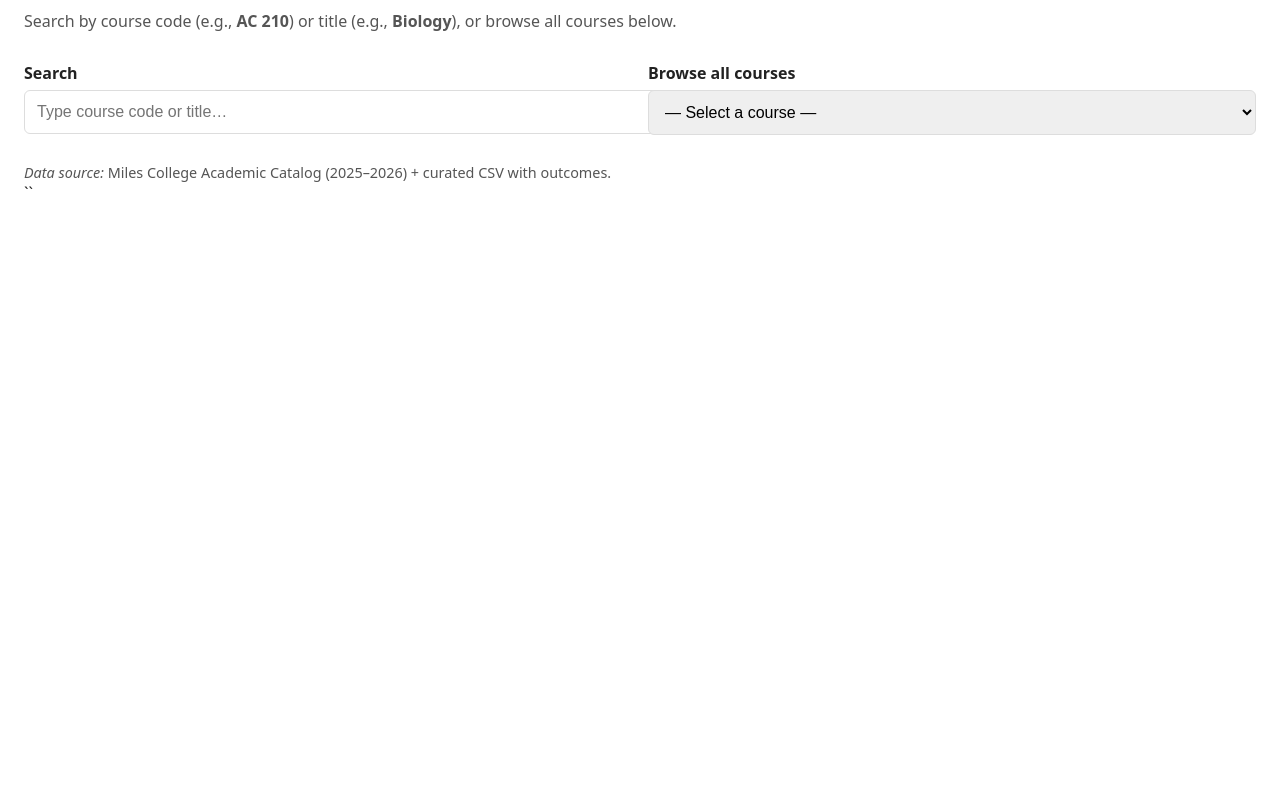
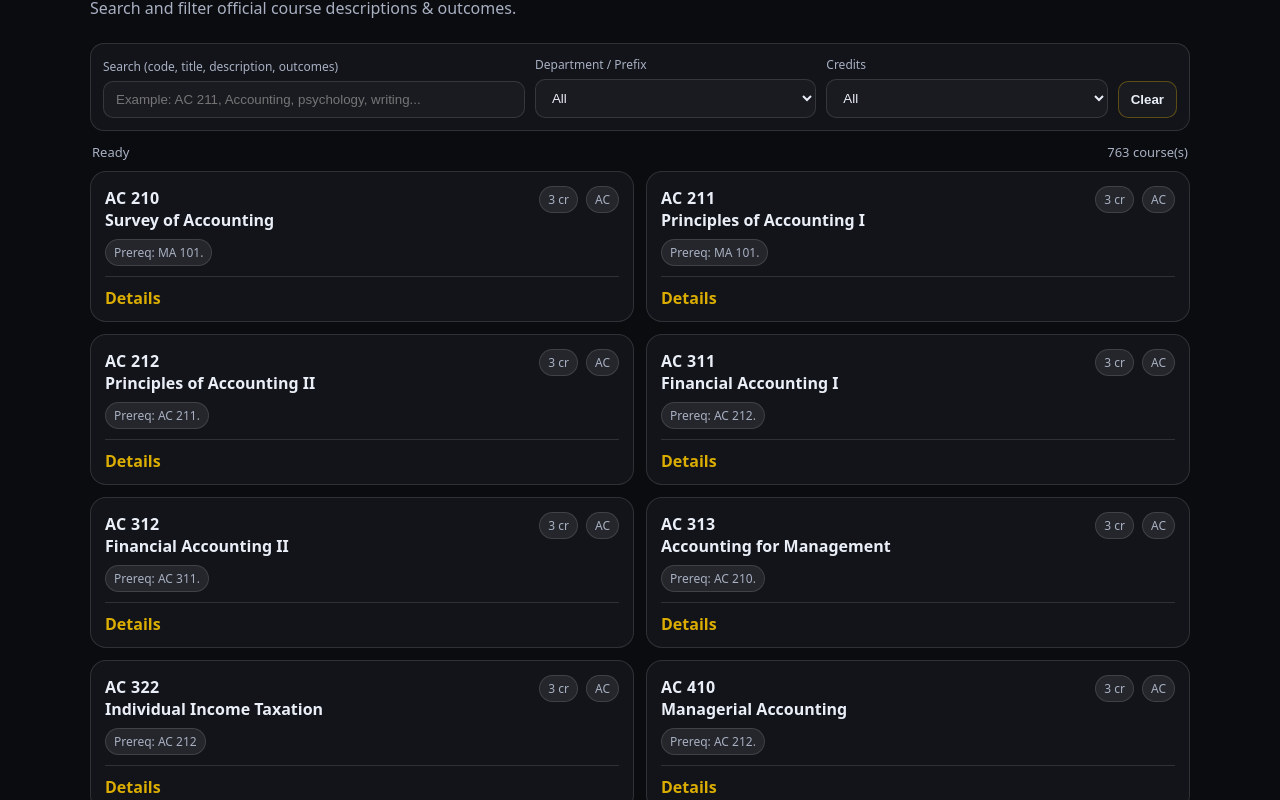
Before and after one commit to jarralynne/miles-course-finder, a plain HTML site: page index.html in a window 1280 px wide. Shown: the part 73-873 px from the top of the page. Before the commit the page ends 800 px from the top, so only its background shows below. Drawn offline with nearby package versions, Linux system fonts and the light colour scheme.

Commit message:
Update index.html

```diff
--- a/index.html
+++ b/index.html
@@ -1,178 +1,399 @@
-
-<!DOCTYPE html>
+<!doctype html>
 <html lang="en">
 <head>
   <meta charset="utf-8" />
-  <title>Miles College — Course Finder</title>
-  <meta name="viewport" content="width=device-width, initial-scale=1" />
+  <meta name="viewport" content="width=device-width,initial-scale=1" />
+  <title>Miles College Course Finder</title>
+
+  <!-- Papa Parse for CSV parsing -->
+  <script src="https://cdn.jsdelivr.net/npm/papaparse@5.4.1/papaparse.min.js"></script>
+
   <style>
     :root {
-      --bg: #ffffff;
-      --card: #f7f7f7;
-      --text: #222;
-      --muted: #555;
-      --accent: #5c7cfa;
-      --border: #ddd;
+      --bg: #0b0c10;
+      --panel: #12141a;
+      --text: #eaeef7;
+      --muted: #a8b0c2;
+      --border: rgba(255,255,255,.12);
+      --chip: rgba(255,255,255,.08);
+      --accent: #dbad00; /* Miles gold-ish */
     }
-    body { font-family: system-ui, -apple-system, Segoe UI, Roboto, Arial, sans-serif; background: var(--bg); color: var(--text); margin: 24px; }
-    h1 { margin-bottom: 6px; }
-    p { color: var(--muted); }
-    label { display: block; font-weight: 600; margin-top: 14px; }
-    input, select {
-      width: 100%; padding: 12px; margin-top: 6px; border: 1px solid var(--border);
-      border-radius: 6px; font-size: 16px;
+    body {
+      margin: 0;
+      font-family: system-ui, -apple-system, Segoe UI, Roboto, Arial, sans-serif;
+      background: var(--bg);
+      color: var(--text);
     }
-    .row { display: grid; grid-template-columns: 1fr 1fr; gap: 16px; }
-    .result {
-      margin-top: 20px; background: var(--card); border: 1px solid var(--border);
-      border-radius: 10px; padding: 18px;
+    header {
+      padding: 28px 16px 12px;
+      max-width: 1100px;
+      margin: 0 auto;
     }
-    .meta { color: var(--muted); font-size: 0.95rem; margin-top: 8px; }
-    .outcomes { margin-top: 12px; }
-    .hidden { display: none; }
-    .badge { display: inline-block; background: #eef; color: #244;
-      padding: 3px 8px; margin-right: 8px; border-radius: 999px; font-size: 0.85rem;
+    h1 { margin: 0 0 6px; font-size: 26px; }
+    p { margin: 0; color: var(--muted); }
+    .wrap {
+      max-width: 1100px;
+      margin: 0 auto;
+      padding: 12px 16px 40px;
     }
-    .footer { margin-top: 28px; font-size: 0.9rem; color: var(--muted); }
+    .controls {
+      display: grid;
+      grid-template-columns: 1.5fr 1fr 1fr auto;
+      gap: 10px;
+      background: var(--panel);
+      border: 1px solid var(--border);
+      border-radius: 14px;
+      padding: 12px;
+      align-items: end;
+    }
+    .field label {
+      display: block;
+      font-size: 12px;
+      color: var(--muted);
+      margin: 0 0 6px;
+    }
+    input, select, button {
+      width: 100%;
+      box-sizing: border-box;
+      border-radius: 10px;
+      border: 1px solid var(--border);
+      background: rgba(255,255,255,.03);
+      color: var(--text);
+      padding: 10px 12px;
+      outline: none;
+    }
+    button {
+      cursor: pointer;
+      font-weight: 600;
+      border-color: rgba(219,173,0,.35);
+    }
+    button:hover { border-color: rgba(219,173,0,.65); }
+    .meta {
+      display: flex;
+      justify-content: space-between;
+      gap: 10px;
+      margin: 12px 2px 10px;
+      color: var(--muted);
+      font-size: 13px;
+    }
+    .grid {
+      display: grid;
+      grid-template-columns: repeat(2, minmax(0,1fr));
+      gap: 12px;
+      margin-top: 10px;
+    }
+    @media (max-width: 900px) {
+      .controls { grid-template-columns: 1fr; }
+      .grid { grid-template-columns: 1fr; }
+    }
+    .card {
+      background: var(--panel);
+      border: 1px solid var(--border);
+      border-radius: 16px;
+      padding: 14px 14px 12px;
+    }
+    .topline {
+      display: flex;
+      align-items: baseline;
+      justify-content: space-between;
+      gap: 10px;
+      margin-bottom: 8px;
+    }
+    .code { font-weight: 800; letter-spacing: .3px; }
+    .title { font-weight: 700; }
+    .chips { display: flex; gap: 8px; flex-wrap: wrap; }
+    .chip {
+      font-size: 12px;
+      padding: 4px 8px;
+      border-radius: 999px;
+      background: var(--chip);
+      border: 1px solid var(--border);
+      color: var(--muted);
+    }
+    details {
+      margin-top: 10px;
+      border-top: 1px solid var(--border);
+      padding-top: 10px;
+    }
+    summary {
+      cursor: pointer;
+      color: var(--accent);
+      font-weight: 700;
+      list-style: none;
+    }
+    summary::-webkit-details-marker { display: none; }
+    .block {
+      margin-top: 10px;
+      color: var(--text);
+      line-height: 1.35;
+    }
+    .block h3 {
+      font-size: 12px;
+      text-transform: uppercase;
+      letter-spacing: .6px;
+      color: var(--muted);
+      margin: 0 0 6px;
+    }
+    .block p { margin: 0; color: var(--text); }
+    .footer-note {
+      margin-top: 18px;
+      color: var(--muted);
+      font-size: 12px;
+    }
+    .error {
+      border: 1px solid rgba(255, 78, 78, .4);
+      background: rgba(255, 78, 78, .08);
+      padding: 12px;
+      border-radius: 12px;
+      color: #ffd2d2;
+      margin-top: 12px;
+      white-space: pre-wrap;
+    }
   </style>
 </head>
+
 <body>
-  <h1>Miles College — Course Finder</h1>
-  <p>Search by course code (e.g., <strong>AC 210</strong>) or title (e.g., <strong>Biology</strong>), or browse all courses below.</p>
+  <header>
+    <h1>Miles College Course Finder</h1>
+    <p>Search and filter official course descriptions & outcomes.</p>
+  </header>
 
-  <div class="row">
-    <div>
-      <label for="query">Search</label>
-      <input id="query" type="text" placeholder="Type course code or title…" />
+  <div class="wrap">
+    <div class="controls">
+      <div class="field">
+        <label for="q">Search (code, title, description, outcomes)</label>
+        <input id="q" type="search" placeholder="Example: AC 211, Accounting, psychology, writing..." autocomplete="off">
       </div>
-    <div>
-      <label for="picker">Browse all courses</label>
-      <select id="picker"><option value="">— Select a course —</option></select>
+
+      <div class="field">
+        <label for="dept">Department / Prefix</label>
+        <select id="dept">
+          <option value="">All</option>
+        </select>
+      </div>
+
+      <div class="field">
+        <label for="credits">Credits</label>
+        <select id="credits">
+          <option value="">All</option>
+        </select>
+      </div>
+
+      <div class="field">
+        <label>&nbsp;</label>
+        <button id="clearBtn" type="button">Clear</button>
       </div>
     </div>
 
-  <div id="result" class="result hidden">
-    <h2 id="title"></h2>
     <div class="meta">
-      <span class="badge"><strong>Code:</strong> <span id="code"></span></span>
-      <span class="badge"><strong>Credits:</strong> <span id="credits"></span></span>
-      <span class="badge"><strong>Prerequisites:</strong> <span id="prereq"></span></span>
-      <span class="badge"><strong>Co-requisites:</strong> <span id="coreq"></span></span>
+      <div id="status">Loading courses…</div>
+      <div id="count"></div>
     </div>
-    <p id="desc"></p>
-    <div class="outcomes">
-      <strong>Learning Outcomes:</strong>
-      <ul id="outcomes"></ul>
+
+    <div id="error" class="error" style="display:none;"></div>
+    <div id="results" class="grid"></div>
+
+    <div class="footer-note">
+      Tip: Click “Details” on a course to view the description and learning outcomes.
     </div>
   </div>
 
-  <div class="footer">
-    <em>Data source:</em> Miles College Academic Catalog (2025–2026) + curated CSV with outcomes.
+  <script>
+    // IMPORTANT: filename must match exactly
+    const CSV_PATH = "Miles_College_Course_Descriptions_with_Outcomes_CLEANED.csv";
+
+    /** @type {Array<Object>} */
+    let courses = [];
+
+    const elQ = document.getElementById("q");
+    const elDept = document.getElementById("dept");
+    const elCredits = document.getElementById("credits");
+    const elResults = document.getElementById("results");
+    const elStatus = document.getElementById("status");
+    const elCount = document.getElementById("count");
+    const elError = document.getElementById("error");
+    const elClear = document.getElementById("clearBtn");
+
+    function showError(msg) {
+      elError.style.display = "block";
+      elError.textContent =
+        "Could not load the CSV.\n\n" +
+        "Most common fixes:\n" +
+        "1) Confirm the CSV is in the repo root (same folder as index.html)\n" +
+        "2) Confirm filename matches exactly:\n   " + CSV_PATH + "\n" +
+        "3) GitHub Pages is enabled (Settings → Pages → main / root)\n\n" +
+        "Details:\n" + msg;
+    }
+
+    function norm(s) {
+      return (s ?? "").toString().trim();
+    }
+
+    function deptPrefix(courseCode) {
+      // Example: "AC 211" => "AC"
+      const code = norm(courseCode);
+      const m = code.match(/^([A-Za-z]+)/);
+      return m ? m[1].toUpperCase() : "";
+    }
+
+    function uniqueSorted(arr) {
+      return [...new Set(arr.filter(Boolean))].sort((a,b) => a.localeCompare(b));
+    }
+
+    function buildFilters(rows) {
+      const depts = uniqueSorted(rows.map(r => deptPrefix(r["Course Code"])));
+      const credits = uniqueSorted(rows.map(r => norm(r["Credits"])));
+
+      // Fill dept dropdown
+      for (const d of depts) {
+        const opt = document.createElement("option");
+        opt.value = d;
+        opt.textContent = d;
+        elDept.appendChild(opt);
+      }
+
+      // Fill credits dropdown
+      for (const c of credits) {
+        const opt = document.createElement("option");
+        opt.value = c;
+        opt.textContent = c;
+        elCredits.appendChild(opt);
+      }
+    }
+
+    function matchesQuery(row, q) {
+      if (!q) return true;
+      const hay = [
+        row["Course Code"],
+        row["Course Title"],
+        row["Prerequisites"],
+        row["Co-requisites"],
+        row["Description"],
+        row["Learning Outcomes"]
+      ].map(norm).join(" | ").toLowerCase();
+      return hay.includes(q.toLowerCase());
+    }
+
+    function applyFilters() {
+      const q = elQ.value.trim();
+      const dept = elDept.value;
+      const credits = elCredits.value;
+
+      const filtered = courses.filter(r => {
+        const okQ = matchesQuery(r, q);
+        const okDept = !dept || deptPrefix(r["Course Code"]) === dept;
+        const okCredits = !credits || norm(r["Credits"]) === credits;
+        return okQ && okDept && okCredits;
+      });
+
+      render(filtered);
+    }
+
+    function render(rows) {
+      elResults.innerHTML = "";
+      elStatus.textContent = "Ready";
+      elCount.textContent = `${rows.length.toLocaleString()} course(s)`;
+
+      if (rows.length === 0) {
+        elResults.innerHTML = `<div class="card">No matches. Try fewer filters or a broader search.</div>`;
+        return;
+      }
+
+      for (const r of rows) {
+        const code = norm(r["Course Code"]);
+        const title = norm(r["Course Title"]);
+        const creds = norm(r["Credits"]);
+        const prereq = norm(r["Prerequisites"]);
+        const coreq = norm(r["Co-requisites"]);
+        const desc = norm(r["Description"]);
+        const outcomes = norm(r["Learning Outcomes"]);
+
+        const card = document.createElement("div");
+        card.className = "card";
+
+        card.innerHTML = `
+          <div class="topline">
+            <div>
+              <div class="code">${escapeHtml(code)}</div>
+              <div class="title">${escapeHtml(title)}</div>
+            </div>
+            <div class="chips">
+              ${creds ? `<span class="chip">${escapeHtml(creds)} cr</span>` : ""}
+              ${deptPrefix(code) ? `<span class="chip">${escapeHtml(deptPrefix(code))}</span>` : ""}
+            </div>
           </div>
 
-  <script>
-    // 1) CSV hosted in your repo (raw link)
-    const CSV_URL = 'https://raw.githubusercontent.com/jarralynne/miles-course-finder/main/Miles_College_Course_Descriptions_with_Outcomes.csv';
+          <div class="chips">
+            ${prereq ? `<span class="chip">Prereq: ${escapeHtml(prereq)}</span>` : ""}
+            ${coreq ? `<span class="chip">Coreq: ${escapeHtml(coreq)}</span>` : ""}
+          </div>
 
-    // 2) Minimal CSV parser (quoted cells supported)
-    function parseCSV(text) {
-      const lines = text.split(/\r?\n/).filter(l => l.trim().length > 0);
-      const headers = splitCSVLine(lines[0]);
-      const rows = [];
-      for (let i = 1; i < lines.length; i++) {
-        const cells = splitCSVLine(lines[i]);
-        const obj = {};
-        headers.forEach((h, idx) => obj[h] = cells[idx] ?? '');
-        rows.push(obj);
+          <details>
+            <summary>Details</summary>
+            ${desc ? `
+              <div class="block">
+                <h3>Description</h3>
+                <p>${escapeHtml(desc)}</p>
+              </div>` : ""
             }
-      return rows;
+            ${outcomes ? `
+              <div class="block">
+                <h3>Learning Outcomes</h3>
+                <p>${escapeHtml(outcomes)}</p>
+              </div>` : ""
             }
-    function splitCSVLine(line) {
-      const out = []; let cur = ''; let inQuotes = false;
-      for (let i = 0; i < line.length; i++) {
-        const ch = line[i];
-        if (ch === '"') {
-          if (inQuotes && line[i+1] === '"') { cur += '"'; i++; }
-          else { inQuotes = !inQuotes; }
-        } else if (ch === ',' && !inQuotes) { out.push(cur); cur = ''; }
-        else { cur += ch; }
+          </details>
+        `;
+
+        elResults.appendChild(card);
       }
-      out.push(cur);
-      return out.map(s => s.trim());
     }
 
-    // 3) UI helpers
-    const picker = document.getElementById('picker');
-    const queryInput = document.getElementById('query');
-    const resultCard = document.getElementById('result');
-
-    function render(course) {
-      if (!course) { resultCard.classList.add('hidden'); return; }
-      document.getElementById('title').textContent = course['Course Title'] || '';
-      document.getElementById('code').textContent = course['Course Code'] || '';
-      document.getElementById('credits').textContent = course['Credits'] || '';
-      document.getElementById('prereq').textContent = course['Prerequisites'] || '—';
-      document.getElementById('coreq').textContent = course['Co-requisites'] || '—';
-      document.getElementById('desc').textContent = course['Description'] || '';
-
-      const ul = document.getElementById('outcomes');
-      ul.innerHTML = '';
-      const outcomesRaw = (course['Learning Outcomes'] || '').split(';').map(x => x.trim()).filter(Boolean);
-      outcomesRaw.forEach(o => { const li = document.createElement('li'); li.textContent = o; ul.appendChild(li); });
-
-      resultCard.classList.remove('hidden');
+    function escapeHtml(str) {
+      return String(str)
+        .replaceAll("&", "&amp;")
+        .replaceAll("<", "&lt;")
+        .replaceAll(">", "&gt;")
+        .replaceAll('"', "&quot;")
+        .replaceAll("'", "&#039;");
     }
 
-    function fillDropdown(courses) {
-      const sorted = [...courses].sort((a, b) => (a['Course Code'] || '').localeCompare(b['Course Code'] || ''));
-      sorted.forEach(c => {
-        const opt = document.createElement('option');
-        opt.value = c['Course Code'];
-        opt.textContent = `${c['Course Code']} — ${c['Course Title']}`;
-        picker.appendChild(opt);
+    function loadCSV() {
+      elStatus.textContent = "Loading courses…";
+
+      Papa.parse(CSV_PATH, {
+        download: true,
+        header: true,
+        skipEmptyLines: true,
+        complete: (res) => {
+          if (res.errors?.length) {
+            showError(JSON.stringify(res.errors, null, 2));
+            return;
+          }
+
+          // Keep only rows that look like real courses
+          courses = (res.data || []).filter(r => norm(r["Course Code"]) && norm(r["Course Title"]));
+          buildFilters(courses);
+          applyFilters();
+        },
+        error: (err) => showError(String(err))
       });
     }
 
-    function findCourse(courses, query) {
-      const q = query.toLowerCase();
-      return courses.find(c =>
-        (c['Course Code'] || '').toLowerCase() === q ||
-        (c['Course Title'] || '').toLowerCase().includes(q)
-      );
-    }
+    // Events
+    elQ.addEventListener("input", applyFilters);
+    elDept.addEventListener("change", applyFilters);
+    elCredits.addEventListener("change", applyFilters);
 
-    // 4) Load CSV and wire up events
-    let DATA = [];
-
-    fetch(CSV_URL)
-      .then(r => {
-        if (!r.ok) throw new Error('Failed to fetch CSV: ' + r.status);
-        return r.text();
-      })
-      .then(text => {
-        DATA = parseCSV(text);
-        fillDropdown(DATA);
-      })
-      .catch(err => {
-        console.error(err);
-        alert('Could not load course data. Check CSV_URL or repository permissions.');
+    elClear.addEventListener("click", () => {
+      elQ.value = "";
+      elDept.value = "";
+      elCredits.value = "";
+      applyFilters();
     });
 
-    queryInput.addEventListener('input', e => {
-      const q = e.target.value.trim();
-      if (!q) { render(null); picker.value = ''; return; }
-      const course = findCourse(DATA, q);
-      render(course || null);
-      if (course) picker.value = course['Course Code'];
-    });
-
-    picker.addEventListener('change', e => {
-      const code = e.target.value;
-      const course = DATA.find(c => c['Course Code'] === code);
-      render(course || null);
-      queryInput.value = code ? code : '';
-    });
+    // Go time
+    loadCSV();
   </script>
 </body>
 </html>
-``
```
Lines whose indentation alone changed are shown as unchanged.
